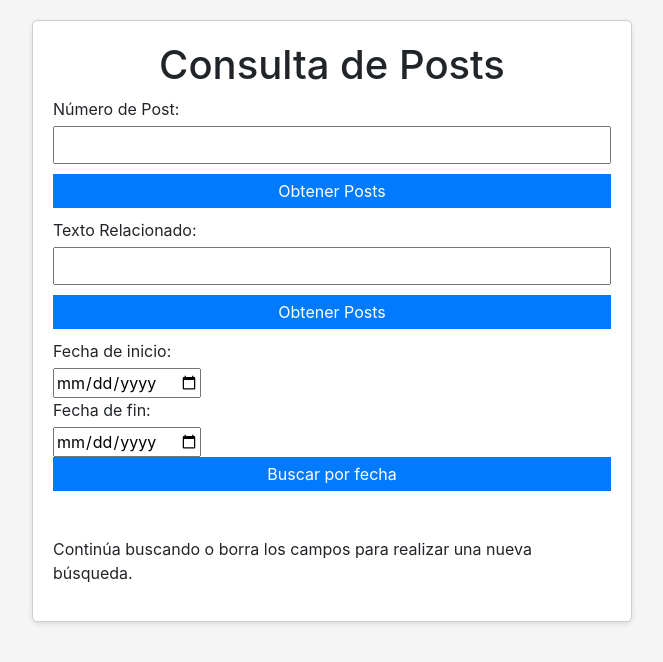
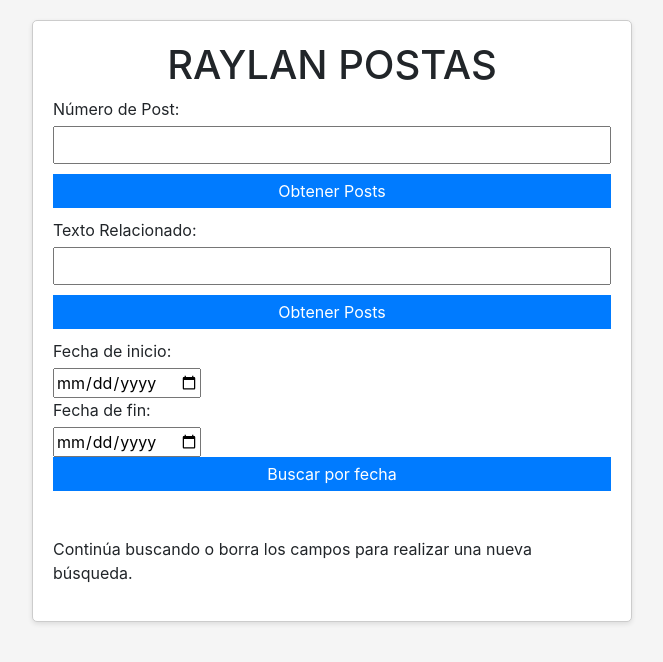
Before and after one commit to martinsantos/postsraylan, a plain HTML site: page index.html in a window 1280 px wide. Shown: the whole page, without its empty margins (308-971 px from the left). Drawn offline with nearby package versions, Linux system fonts and the light colour scheme; some packages are replaced by stand-ins of ours; a script that the page names is missing.

Commit message:
Update index.html

```diff
--- a/index.html
+++ b/index.html
@@ -9,7 +9,7 @@
 </head>
 <body>
   <div class="container">
-    <h1>Consulta de Posts</h1>
+    <h1>RAYLAN POSTAS</h1>
 
     <div>
       <label for="numeroPost">Número de Post:</label>
```
